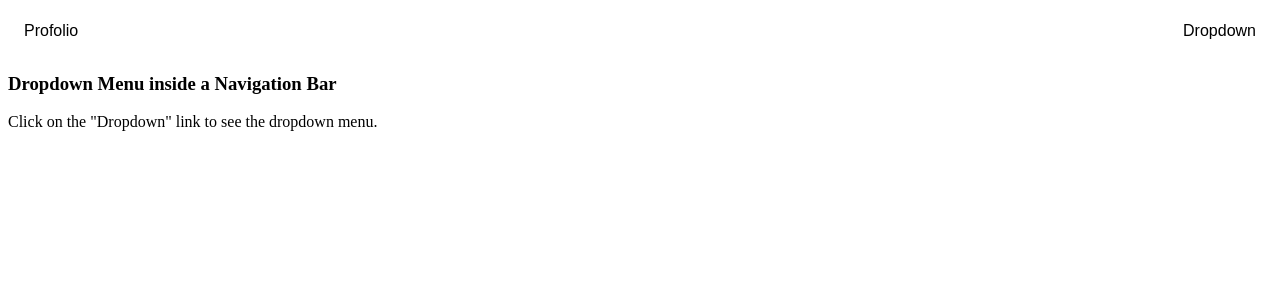
After one commit to ShivPrashant777/profolio, a Django app: template templates/test1.html in a window 1280 px wide. The commit adds this page. Shown: the top 300 px of the page. Run offline with Django 3.2, Linux system fonts and the light colour scheme; the template is opened without the code that fills it, so the values that code supplies are empty.

Commit message:
chg v2.0

```diff
--- /dev/null
+++ b/static/scripts/drop.js
@@ -0,0 +1,6 @@
+button = document.querySelector(".btn");
+
+button.addEventListener("click", function(){
+    dclass = document.querySelector(".dropdown-content")
+    dclass.classList.toggle("show");
+});
--- /dev/null
+++ b/templates/test1.html
@@ -0,0 +1,105 @@
+<!DOCTYPE html>
+<html>
+<head>
+<meta name="viewport" content="width=device-width, initial-scale=1">
+<link rel="stylesheet" href="https://cdnjs.cloudflare.com/ajax/libs/font-awesome/4.7.0/css/font-awesome.min.css">
+<style>
+.navbar {
+  overflow: hidden;
+  background-color: white;
+  font-family: Arial, Helvetica, sans-serif;
+}
+
+.navbar a {
+  float: left;
+  font-size: 16px;
+  color: black;
+  text-align: center;
+  padding: 14px 16px;
+  text-decoration: none;
+}
+
+.dropdown {
+  float: right;
+  overflow: hidden;
+}
+
+.dropdown .dropbtn {
+  cursor: pointer;
+  font-size: 16px;
+  border: none;
+  outline: none;
+  color: black;
+  padding: 14px 16px;
+  background-color: inherit;
+  font-family: inherit;
+  margin: 0;
+}
+
+.navbar a:hover, .dropdown:hover .dropbtn, .dropbtn:focus {
+  background-color: red;
+}
+
+.dropdown-content {
+  display: none;
+  position: absolute;
+  background-color: black;
+  min-width: 160px;
+  box-shadow: 0px 8px 16px 0px rgba(0,0,0,0.2);
+  z-index: 1;
+}
+
+.dropdown-content a {
+  float: none;
+  color: white;
+  padding: 12px 16px;
+  text-decoration: none;
+  display: block;
+  text-align: left;
+}
+
+.dropdown-content a:hover {
+  background-color: black;
+}
+
+.show {
+  display: block;
+}
+</style>
+</head>
+<body>
+
+<div class="navbar">
+  <a href="#home">Profolio</a>
+  <div class="dropdown">
+  <button class="dropbtn" onclick="myFunction()">Dropdown</button>
+  <div class="dropdown-content" id="myDropdown">
+    <a href="#">Link 1</a>
+    <a href="#">Link 2</a>
+    <a href="#">Link 3</a>
+  </div>
+  </div>
+</div>
+
+<h3>Dropdown Menu inside a Navigation Bar</h3>
+<p>Click on the "Dropdown" link to see the dropdown menu.</p>
+
+<script>
+/* When the user clicks on the button,
+toggle between hiding and showing the dropdown content */
+function myFunction() {
+  document.getElementById("myDropdown").classList.toggle("show");
+}
+
+// Close the dropdown if the user clicks outside of it
+window.onclick = function(e) {
+  if (!e.target.matches('.dropbtn')) {
+  var myDropdown = document.getElementById("myDropdown");
+    if (myDropdown.classList.contains('show')) {
+      myDropdown.classList.remove('show');
+    }
+  }
+}
+</script>
+</body>
+</html>
```
Also changed, not shown: accounts/views.py (+6 -1 lines), static/css/nav.css (+36 -3 lines), static/css/nav.scss (+31 -1 lines), templates/test.html (added, +32 -0 lines), templates/user.html (+11 -8 lines), 1 other file.
